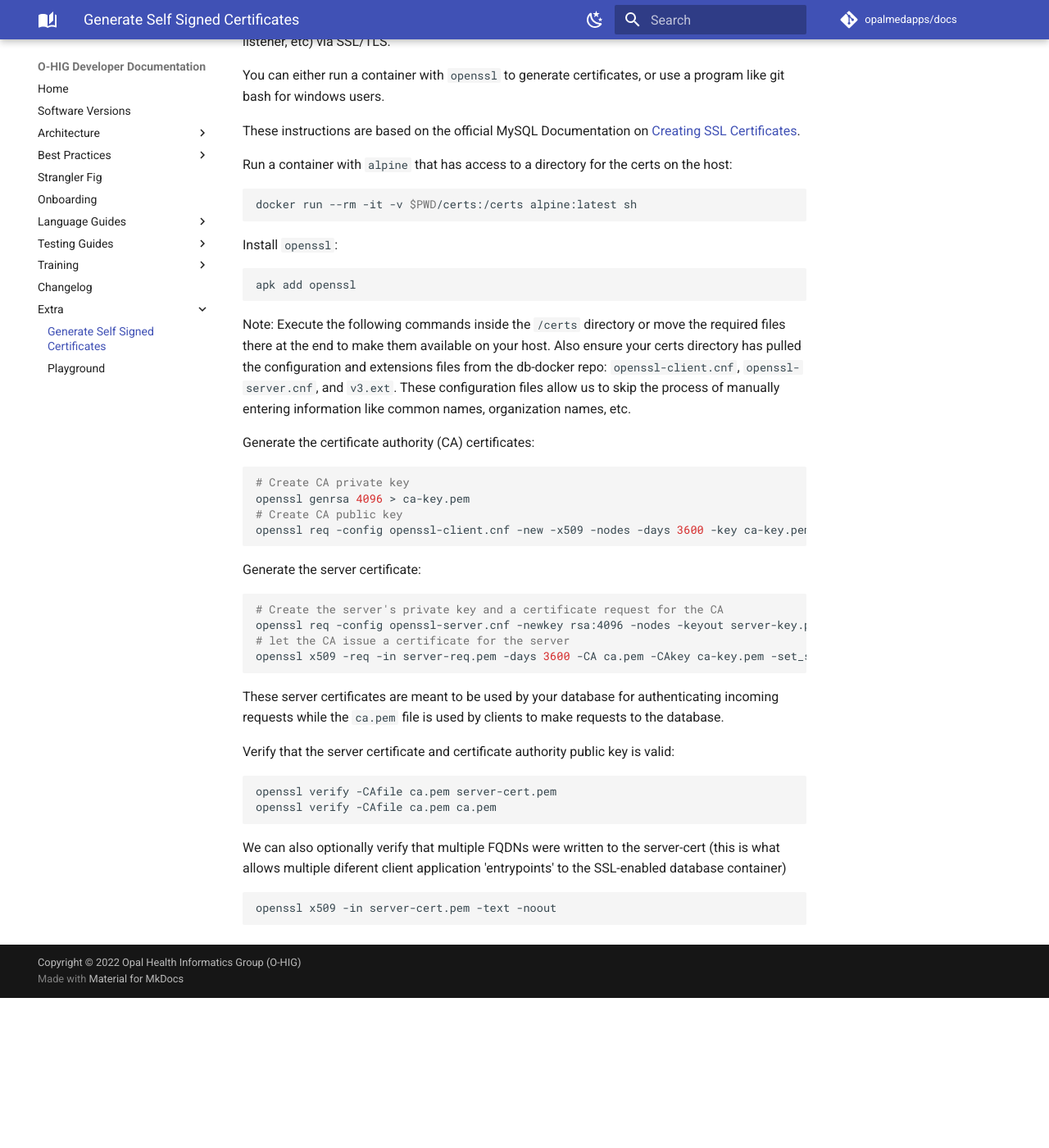
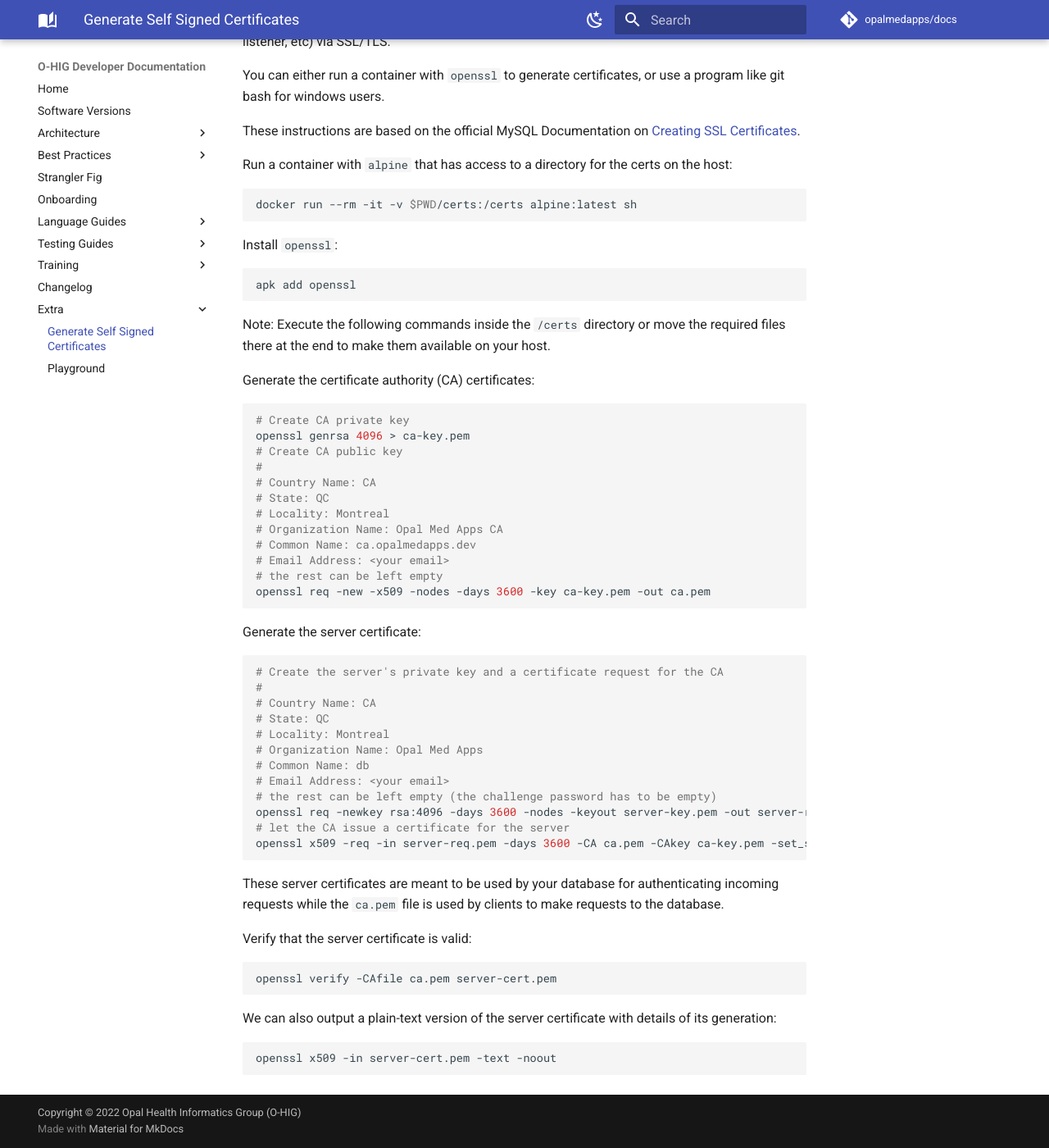
Before and after one commit to opalmedapps/docs, an MkDocs documentation site: the page built from docs/guides/self_signed_certificates.md, in a window 1280 px wide and 1400 px high, scrolled down 193 px. Shown: the whole window at 82% size. Built offline with MkDocs 1.6.1 and Material for MkDocs 9.7.7, drawn with Linux system fonts in a browser that asks for light colours; comment, search, counter and statistics services are not loaded; before the commit the page ends 1410 px from its top, so only the background shows below that.

Commit message:
revert some stuff but not all of the stuff
(cherry picked from commit 595ca221fef17b0a5c9ca6181f5cc0f21ca725c6)

Co-authored-by: Napparific <kelly.agnew@mail.mcgill.ca>

````diff
--- a/docs/guides/self_signed_certificates.md
+++ b/docs/guides/self_signed_certificates.md
@@ -19,8 +19,6 @@ apk add openssl
 ```
 
 Note: Execute the following commands inside the `/certs` directory or move the required files there at the end to make them available on your host.
-Also ensure your certs directory has pulled the configuration and extensions files from the db-docker repo: `openssl-client.cnf`, `openssl-server.cnf`, and `v3.ext`.
-These configuration files allow us to skip the process of manually entering information like common names, organization names, etc.
 
 Generate the certificate authority (CA) certificates:
 
@@ -28,28 +26,43 @@ Generate the certificate authority (CA) certificates:
 # Create CA private key
 openssl genrsa 4096 > ca-key.pem
 # Create CA public key
-openssl req -config openssl-client.cnf -new -x509 -nodes -days 3600 -key ca-key.pem -out ca.pem
+#
+# Country Name: CA
+# State: QC
+# Locality: Montreal
+# Organization Name: Opal Med Apps CA
+# Common Name: ca.opalmedapps.dev
+# Email Address: <your email>
+# the rest can be left empty
+openssl req -new -x509 -nodes -days 3600 -key ca-key.pem -out ca.pem
 ```
 
 Generate the server certificate:
 
 ```shell
 # Create the server's private key and a certificate request for the CA
-openssl req -config openssl-server.cnf -newkey rsa:4096 -nodes -keyout server-key.pem -out server-req.pem
+#
+# Country Name: CA
+# State: QC
+# Locality: Montreal
+# Organization Name: Opal Med Apps
+# Common Name: db
+# Email Address: <your email>
+# the rest can be left empty (the challenge password has to be empty)
+openssl req -newkey rsa:4096 -days 3600 -nodes -keyout server-key.pem -out server-req.pem
 # let the CA issue a certificate for the server
-openssl x509 -req -in server-req.pem -days 3600 -CA ca.pem -CAkey ca-key.pem -set_serial 01 -out server-cert.pem -sha256 -extfile v3.ext
+openssl x509 -req -in server-req.pem -days 3600 -CA ca.pem -CAkey ca-key.pem -set_serial 01 -out server-cert.pem
 ```
 
 These server certificates are meant to be used by your database for authenticating incoming requests while the `ca.pem` file is used by clients to make requests to the database.
 
-Verify that the server certificate and certificate authority public key is valid:
+Verify that the server certificate is valid:
 
 ```shell
 openssl verify -CAfile ca.pem server-cert.pem
-openssl verify -CAfile ca.pem ca.pem
 ```
 
-We can also optionally verify that multiple FQDNs were written to the server-cert (this is what allows multiple diferent client application 'entrypoints' to the SSL-enabled database container)
+We can also output a plain-text version of the server certificate with details of its generation:
 
 ```shell
 openssl x509 -in server-cert.pem -text -noout
````
